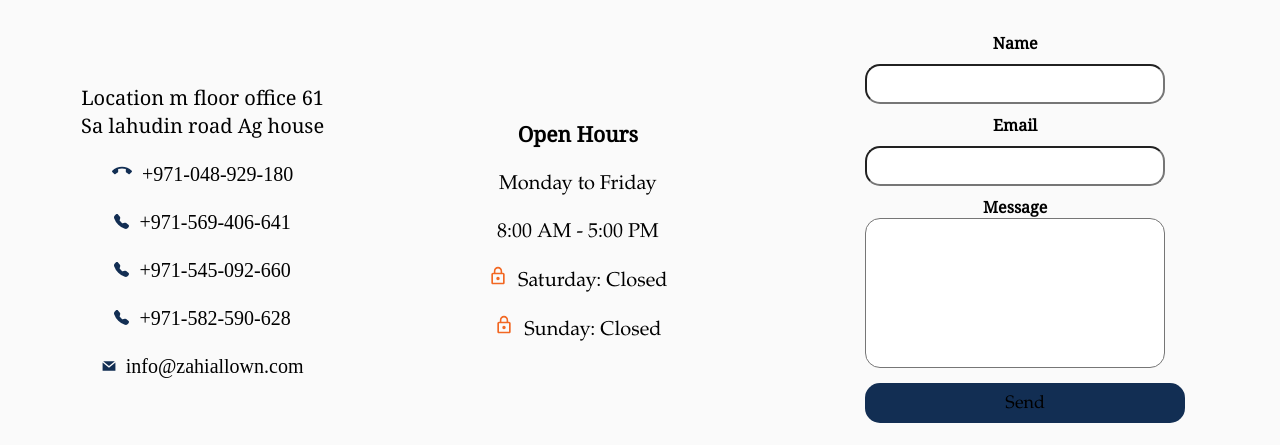
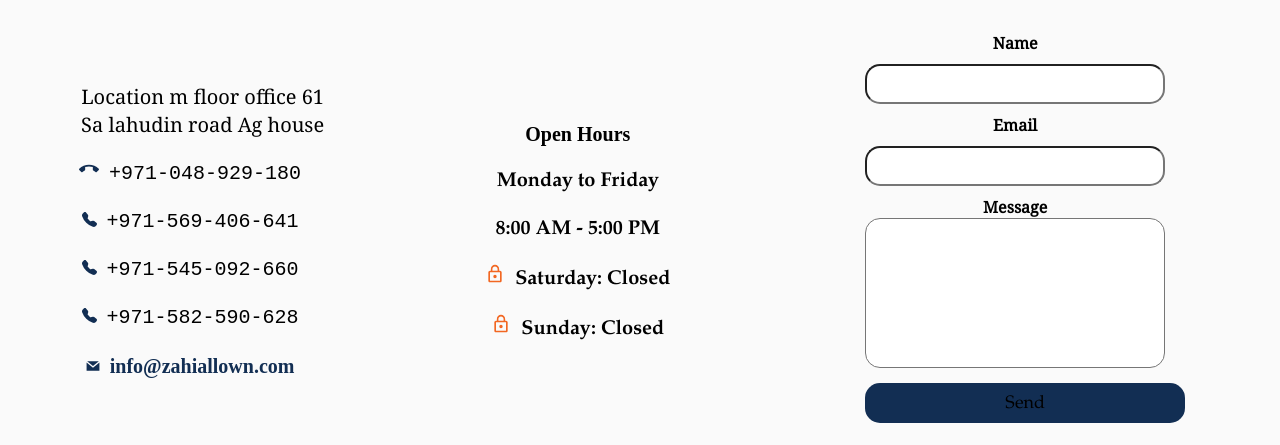
Before and after one commit to dkabagambe/zahiallownproject, a React (Create React App) app: page /contact in a window 1280 px wide. Shown: the part 120-565 px from the top of the page. Built offline with nearby package versions, Linux system fonts and the light colour scheme.

Commit message:
Location m floor office

```diff
--- a/src/styles/contact.css
+++ b/src/styles/contact.css
@@ -9,37 +9,46 @@
 .number {
   padding: 3px 1px;
   flex: 0.3;
-  align-items: center;
+  justify-self: flex-start;
   line-height: 1.4;
 }
 .number h3 {
   font-size: 20px;
   font-family: var(--font-base);
   padding: 10px;
-  align-items: left;
   font-weight: 500;
   color: #000;
 }
 .number p {
   font-size: 20px;
-  font-family: dosis;
+  font-family: monospace;
   padding: 10px 5px;
-  align-items: center;
+  align-items: left;
   font-weight: 540;
+  padding-right: 30px;
+}
+.number p :last-child {
+  color: #122e53;
+  font-weight: 600;
+  font-family: cormorant;
 }
 .hour {
   padding: 3px 1px;
   flex: 0.3;
   line-height: 1.4;
+  font-weight: 600;
+  align-self: center;
 }
 .hour h2 {
-  font-size: 21px;
+  font-size: 20px;
   text-align: center;
   margin: 10px;
+  font-family: dosis;
 }
 .hour p {
   font-size: 20px;
   padding: 10px;
+  text-align: center;
 }
 .form-item {
   padding: 15px 1px;
```
